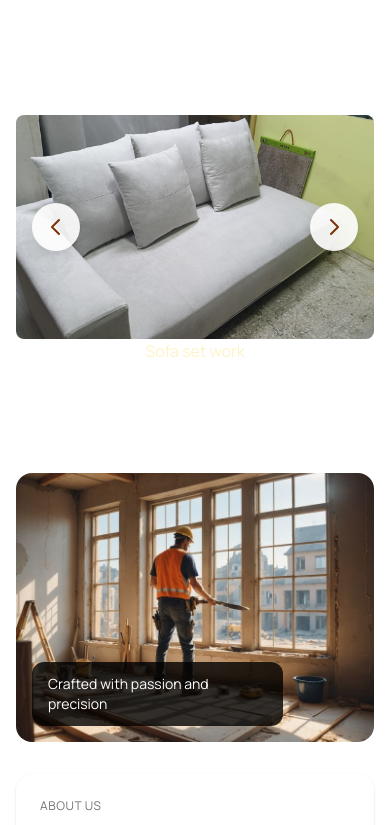
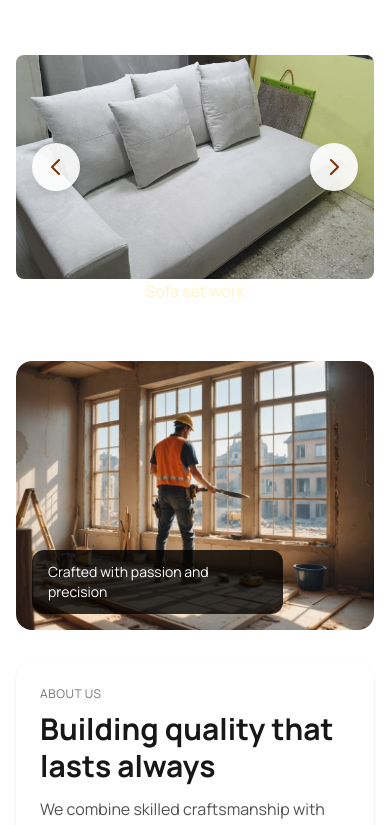
Before and after one commit to devsocialadforge/carpenterinuae, a Next.js app: page / in a window 390 px wide. Shown: the part 1156-1981 px from the top of the page. Built offline with nearby package versions, Linux system fonts and the light colour scheme.

Commit message:
update mobile space

```diff
--- a/components/About.tsx
+++ b/components/About.tsx
@@ -2,7 +2,10 @@ import Image from "next/image";
 
 export default function About() {
   return (
-    <section id="about" className="mx-auto container px-4 py-16 space-y-16">
+    <section
+      id="about"
+      className="mx-auto container px-4 py-6 md:py-16 space-y-16"
+    >
       {/* Top row */}
       <div className="grid gap-8 md:grid-cols-2 items-start">
         {/* Left image with caption */}
--- a/components/Contact.tsx
+++ b/components/Contact.tsx
@@ -35,7 +35,7 @@ export default function Contact() {
   return (
     <section id="contact" className="w-full relative">
       {/* Main Contact Section */}
-      <div className="container mx-auto px-4 py-12 lg:py-16">
+      <div className="container mx-auto px-4 py-4 lg:py-16">
         <div className="grid grid-cols-1 lg:grid-cols-2 gap-6 lg:gap-10 items-center">
           {/* Left Side - Image */}
           <div className="relative hidden md:block h-[350px] lg:h-[480px] rounded-2xl overflow-hidden shadow-xl group">
--- a/components/Hero.tsx
+++ b/components/Hero.tsx
@@ -22,7 +22,7 @@ export default function Hero() {
         <div className="absolute inset-0 bg-linear-to-b from-black/20 to-black/50 -z-5"></div>
         <div className="container mx-auto px-4">
           <div className="flex flex-col gap-4 max-w-2xl">
-            <h1 className="text-white text-2xl sm:text-3xl md:text-5xl lg:text-6xl font-black leading-tight tracking-tight">
+            <h1 className="text-white text-3xl md:text-5xl lg:text-6xl font-black leading-tight tracking-tight">
               Expert Custom Woodwork for Home & Office
             </h1>
             <h2 className="text-white text-lg hidden md:block font-normal leading-normal @[480px]:text-xl @[480px]:font-normal @[480px]:leading-normal">
--- a/components/Portfolio.tsx
+++ b/components/Portfolio.tsx
@@ -58,10 +58,10 @@ export default function PortfolioShowcase({ images }: PortfolioShowcaseProps) {
   };
 
   return (
-    <section id="portfolio" className=" py-5 px-4 sm:px-6 lg:px-8 text-white">
+    <section id="portfolio" className=" py-2 px-4 sm:px-6 lg:px-8 text-white">
       <div className="max-w-7xl mx-auto">
         {/* Top Section - How I Work */}
-        <div className="mb-16 grid grid-cols-1 lg:grid-cols-2 gap-8 lg:gap-12">
+        <div className="mb-4 md:mb-16 grid grid-cols-1 lg:grid-cols-2 gap-2 md:gap-8 lg:gap-12">
           {/* Left: Heading and Subtext */}
           <div className="">
             <h2 className="text-4xl sm:text-5xl font-bold text-white leading-tight">
```
